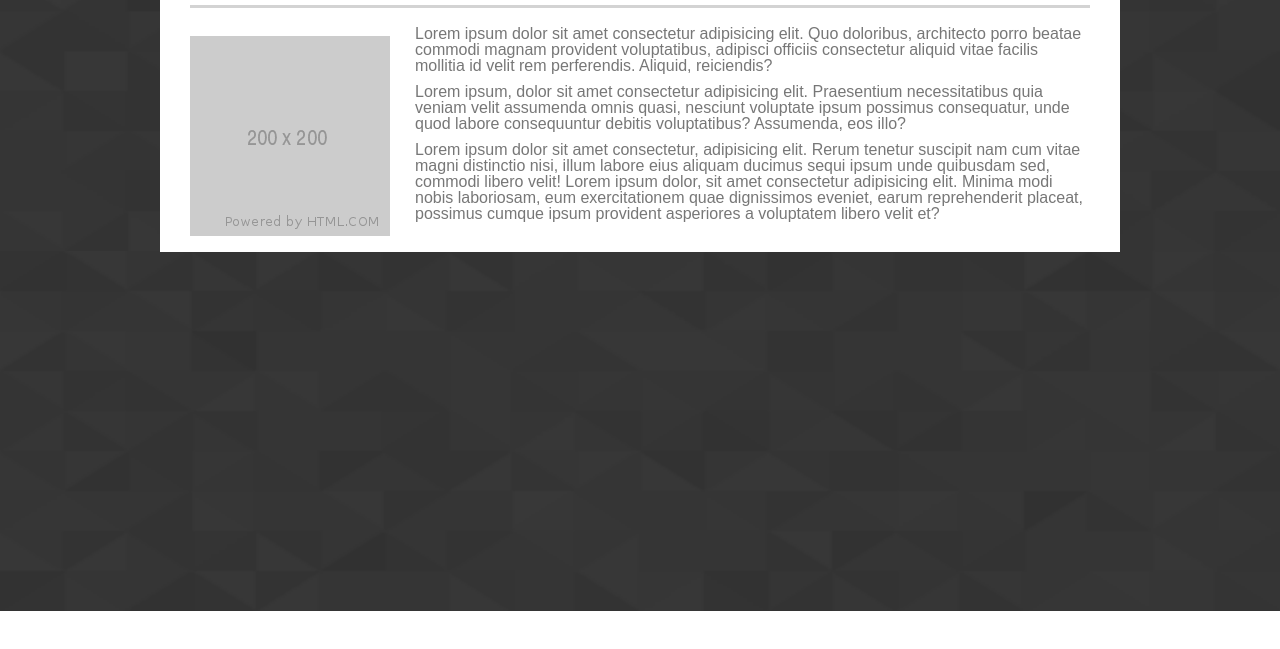
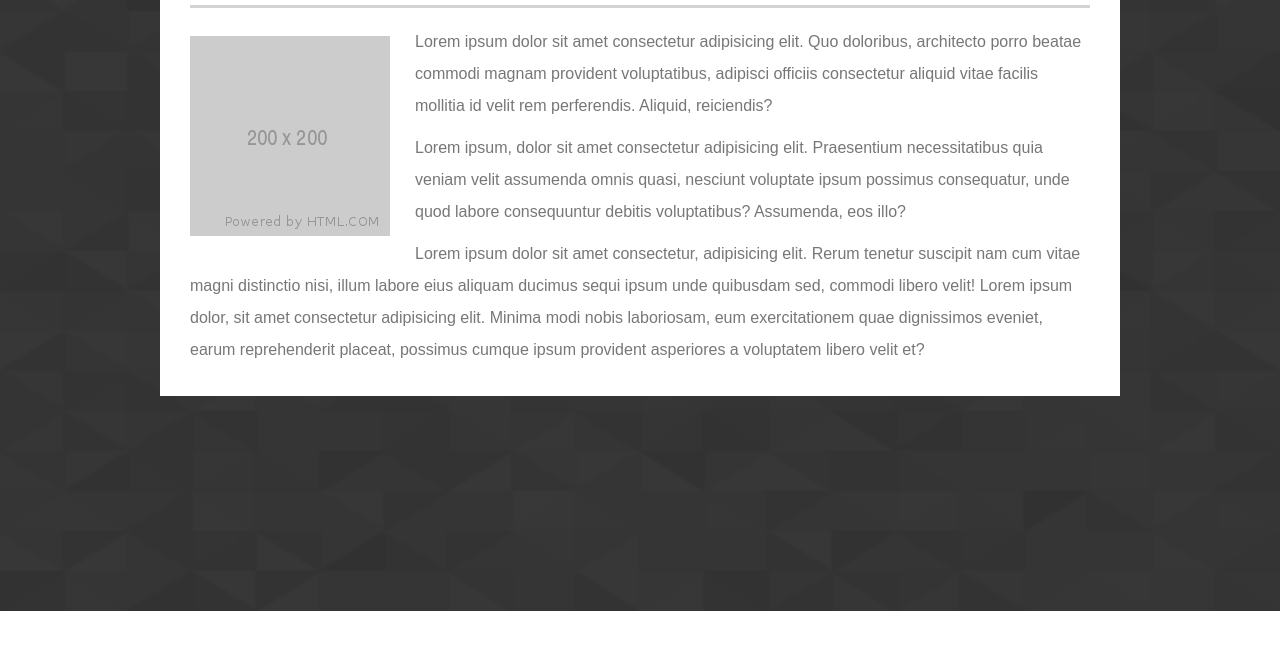
Before and after one commit to bigbuckalex/Basic-Portfolio, a plain HTML site: page index.html in a window 1280 px wide. Shown: the part 189-838 px from the top of the page. Drawn offline with Linux system fonts and the light colour scheme; a script that the page names is missing.

Commit message:
fixed about section line height

```diff
--- a/style.css
+++ b/style.css
@@ -180,7 +180,7 @@ body{
     position: relative;
     top: 10px;
     margin-bottom: 10px;
-    line-height: 1;
+    line-height: 2;
 }
 
 .pic{
```
